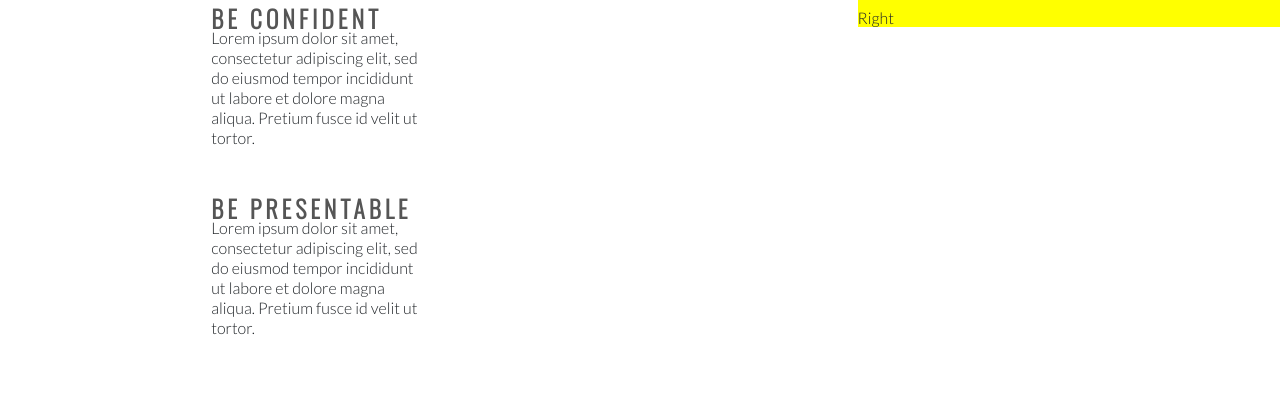
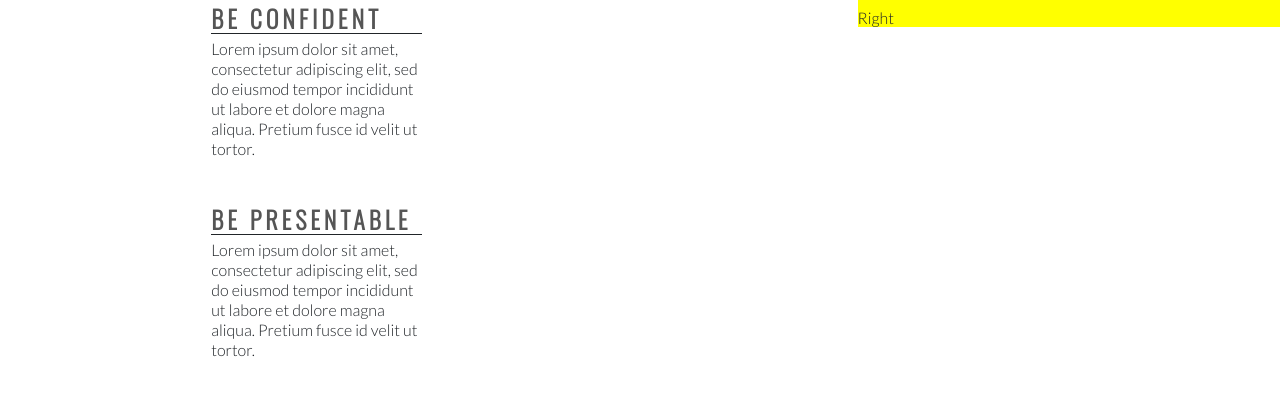
Before and after one commit to Denaman/BodyFashion, a plain HTML site: page index.html in a window 1280 px wide. Shown: the part 726-1139 px from the top of the page. Drawn offline with nearby package versions, Linux system fonts and the light colour scheme.

Commit message:
Add a horizontal rule for each left-use content block and style.

```diff
--- a/assets/css/style.css
+++ b/assets/css/style.css
@@ -124,6 +124,12 @@ h2 {
     background-color: pink;
 }
 
+hr {
+    border-top: 1px solid #212529;
+    width: 100%;
+    margin: 5px 0;
+}
+
 .left-use-heading {
     width: 50%;
     float: right;
--- a/index.html
+++ b/index.html
@@ -39,11 +39,13 @@
         <div id="left-use">
             <div class="left-use-heading">
                 <h2>Be Confident</h2>
+                <hr>
                 <p>Lorem ipsum dolor sit amet, consectetur adipiscing elit, sed do eiusmod tempor incididunt ut labore et dolore magna aliqua. Pretium fusce id velit ut tortor.</p>
             </div>
 
             <div class="left-use-heading">
                 <h2>Be Presentable</h2>
+                <hr>
                 <p>Lorem ipsum dolor sit amet, consectetur adipiscing elit, sed do eiusmod tempor incididunt ut labore et dolore magna aliqua. Pretium fusce id velit ut tortor.</p>
             </div>
         </div>
```
